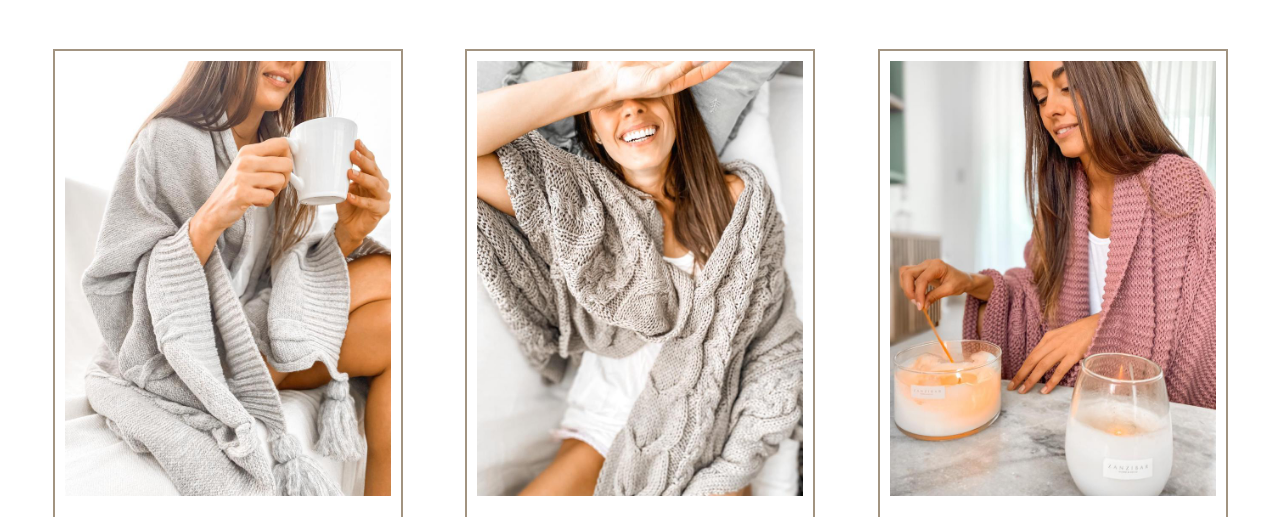
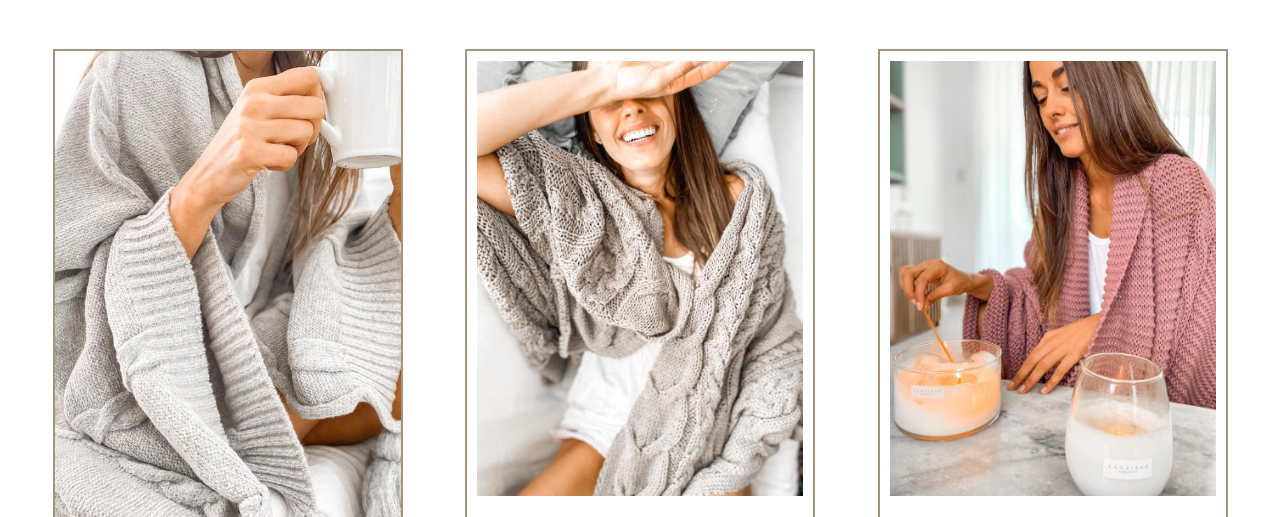
Before and after one commit to GabiGomez1987/primer-repo-gaby-, a plain HTML site: page pages/productos.html in a window 1280 px wide. In both pictures the pointer is over the picture 227 px from the left and 511 px from the top of the page. Shown: the part 233-750 px from the top of the page. Drawn offline with Linux system fonts and the light colour scheme.

Commit message:
ajuste preentrega

```diff
--- a/assets/ccs/style.css
+++ b/assets/ccs/style.css
@@ -227,6 +227,10 @@ font-family:Quicksand-Light;
 }
 .Tarjeta img{
     width: 100%;
+    object-fit: cover;
+}
+.Tarjeta img:hover{
+    transform:scale(1.5)
 }
 .tarjetas{
     display: flex;
```
